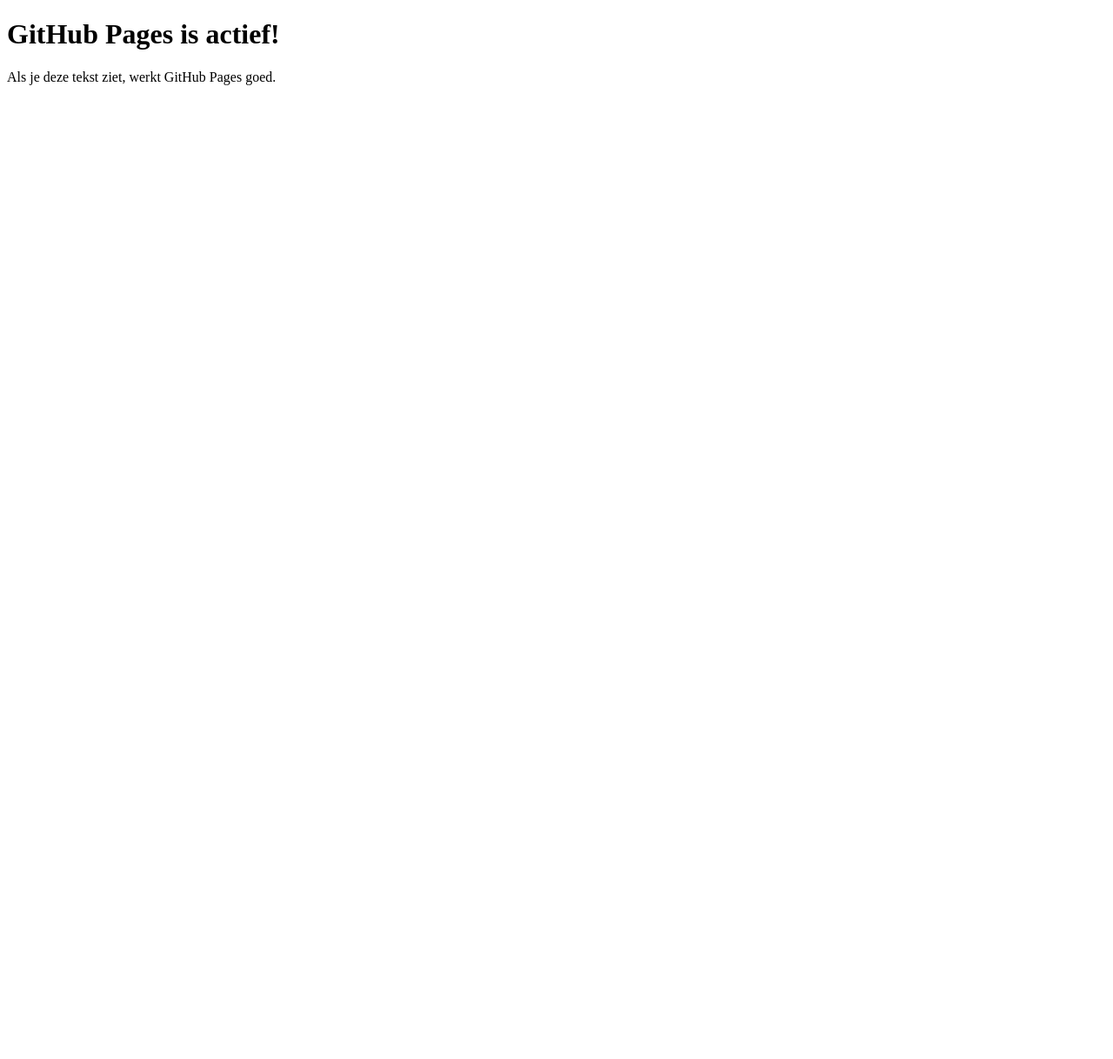
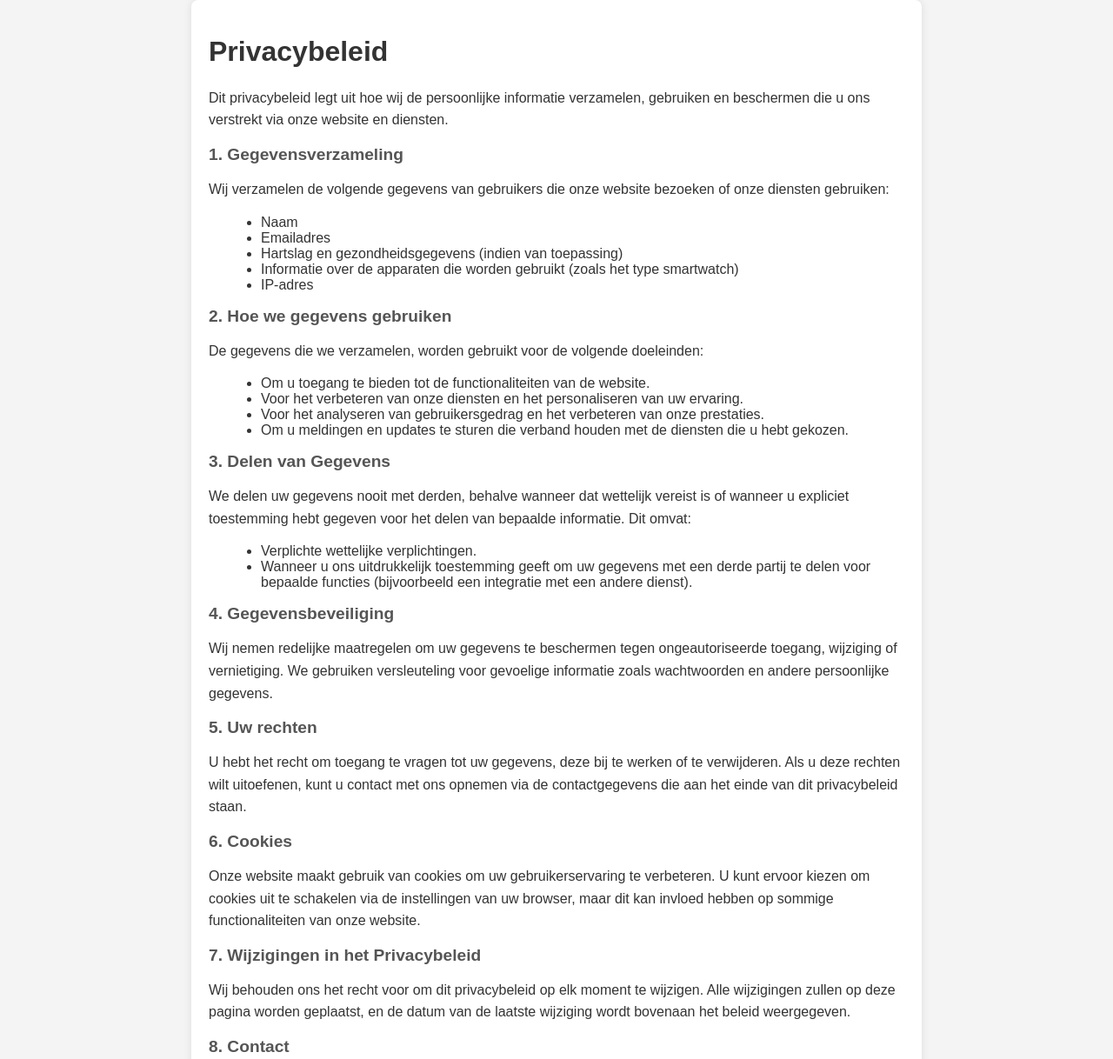
Before and after one commit to jesse01537/smart-mirror-policy, a plain HTML site: page privacy-policy.html in a window 1280 px wide. Shown: the top 1218 px of the page at 87% size. Before the commit the page ends 800 px from the top, so only its background shows below. Drawn offline with Linux system fonts and the light colour scheme.

Commit message:
Update privacy-policy.html

```diff
--- a/privacy-policy.html
+++ b/privacy-policy.html
@@ -3,10 +3,89 @@
 <head>
     <meta charset="UTF-8">
     <meta name="viewport" content="width=device-width, initial-scale=1.0">
-    <title>Test Page</title>
+    <title>Privacybeleid</title>
+    <style>
+        body {
+            font-family: Arial, sans-serif;
+            background-color: #f4f4f4;
+            color: #333;
+            margin: 0;
+            padding: 0;
+        }
+        .container {
+            max-width: 800px;
+            margin: 0 auto;
+            padding: 20px;
+            background-color: white;
+            border-radius: 8px;
+            box-shadow: 0 0 10px rgba(0, 0, 0, 0.1);
+        }
+        h1 {
+            color: #333;
+        }
+        h2 {
+            color: #555;
+            font-size: 1.2em;
+        }
+        p {
+            line-height: 1.6;
+        }
+        ul {
+            margin-left: 20px;
+        }
+    </style>
 </head>
 <body>
-    <h1>GitHub Pages is actief!</h1>
-    <p>Als je deze tekst ziet, werkt GitHub Pages goed.</p>
+
+<div class="container">
+    <h1>Privacybeleid</h1>
+    <p>Dit privacybeleid legt uit hoe wij de persoonlijke informatie verzamelen, gebruiken en beschermen die u ons verstrekt via onze website en diensten.</p>
+
+    <h2>1. Gegevensverzameling</h2>
+    <p>Wij verzamelen de volgende gegevens van gebruikers die onze website bezoeken of onze diensten gebruiken:</p>
+    <ul>
+        <li>Naam</li>
+        <li>Emailadres</li>
+        <li>Hartslag en gezondheidsgegevens (indien van toepassing)</li>
+        <li>Informatie over de apparaten die worden gebruikt (zoals het type smartwatch)</li>
+        <li>IP-adres</li>
+    </ul>
+
+    <h2>2. Hoe we gegevens gebruiken</h2>
+    <p>De gegevens die we verzamelen, worden gebruikt voor de volgende doeleinden:</p>
+    <ul>
+        <li>Om u toegang te bieden tot de functionaliteiten van de website.</li>
+        <li>Voor het verbeteren van onze diensten en het personaliseren van uw ervaring.</li>
+        <li>Voor het analyseren van gebruikersgedrag en het verbeteren van onze prestaties.</li>
+        <li>Om u meldingen en updates te sturen die verband houden met de diensten die u hebt gekozen.</li>
+    </ul>
+
+    <h2>3. Delen van Gegevens</h2>
+    <p>We delen uw gegevens nooit met derden, behalve wanneer dat wettelijk vereist is of wanneer u expliciet toestemming hebt gegeven voor het delen van bepaalde informatie. Dit omvat:</p>
+    <ul>
+        <li>Verplichte wettelijke verplichtingen.</li>
+        <li>Wanneer u ons uitdrukkelijk toestemming geeft om uw gegevens met een derde partij te delen voor bepaalde functies (bijvoorbeeld een integratie met een andere dienst).</li>
+    </ul>
+
+    <h2>4. Gegevensbeveiliging</h2>
+    <p>Wij nemen redelijke maatregelen om uw gegevens te beschermen tegen ongeautoriseerde toegang, wijziging of vernietiging. We gebruiken versleuteling voor gevoelige informatie zoals wachtwoorden en andere persoonlijke gegevens.</p>
+
+    <h2>5. Uw rechten</h2>
+    <p>U hebt het recht om toegang te vragen tot uw gegevens, deze bij te werken of te verwijderen. Als u deze rechten wilt uitoefenen, kunt u contact met ons opnemen via de contactgegevens die aan het einde van dit privacybeleid staan.</p>
+
+    <h2>6. Cookies</h2>
+    <p>Onze website maakt gebruik van cookies om uw gebruikerservaring te verbeteren. U kunt ervoor kiezen om cookies uit te schakelen via de instellingen van uw browser, maar dit kan invloed hebben op sommige functionaliteiten van onze website.</p>
+
+    <h2>7. Wijzigingen in het Privacybeleid</h2>
+    <p>Wij behouden ons het recht voor om dit privacybeleid op elk moment te wijzigen. Alle wijzigingen zullen op deze pagina worden geplaatst, en de datum van de laatste wijziging wordt bovenaan het beleid weergegeven.</p>
+
+    <h2>8. Contact</h2>
+    <p>Als u vragen hebt over dit privacybeleid, kunt u contact met ons opnemen via:</p>
+    <ul>
+        <li>Email: <a href="mailto:support@jouwwebsite.com">support@jouwwebsite.com</a></li>
+        <li>Adres: Jouw Bedrijf, Straatnaam 123, Stad, Land</li>
+    </ul>
+</div>
+
 </body>
 </html>
```
